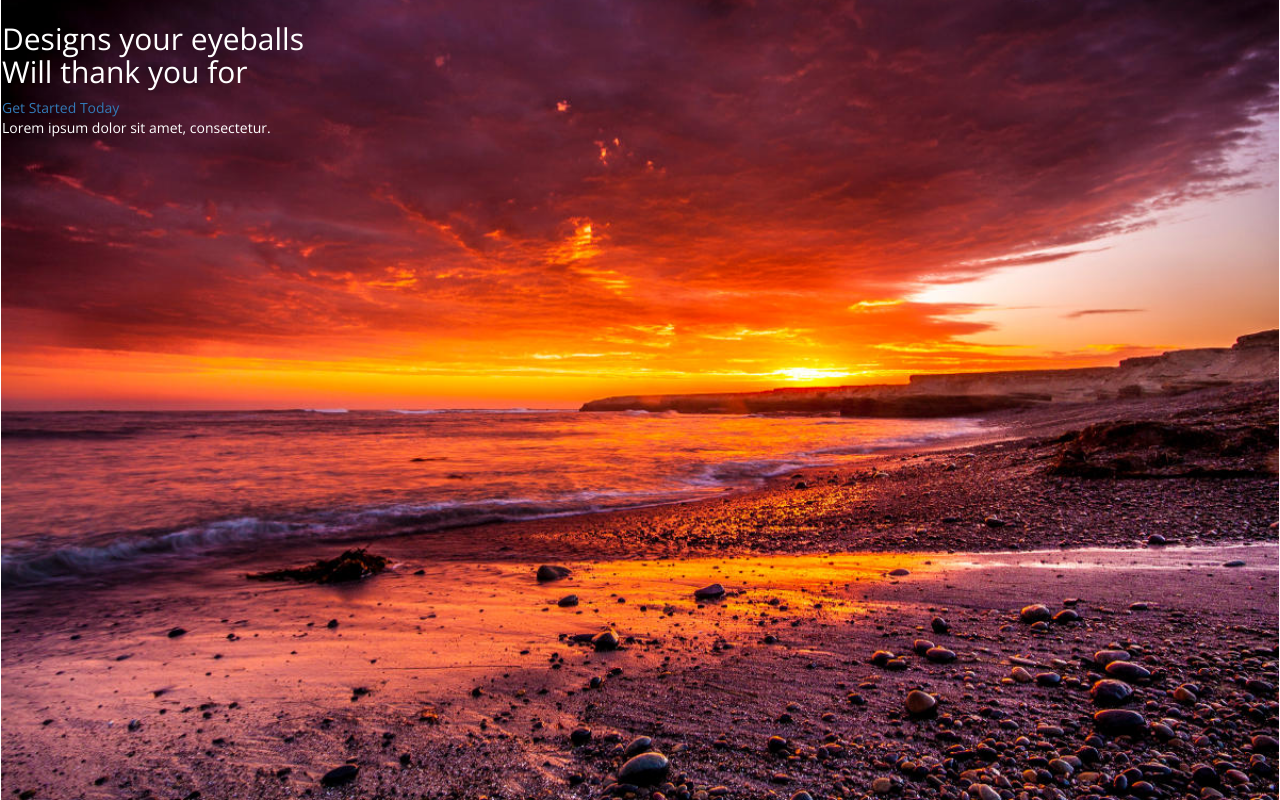
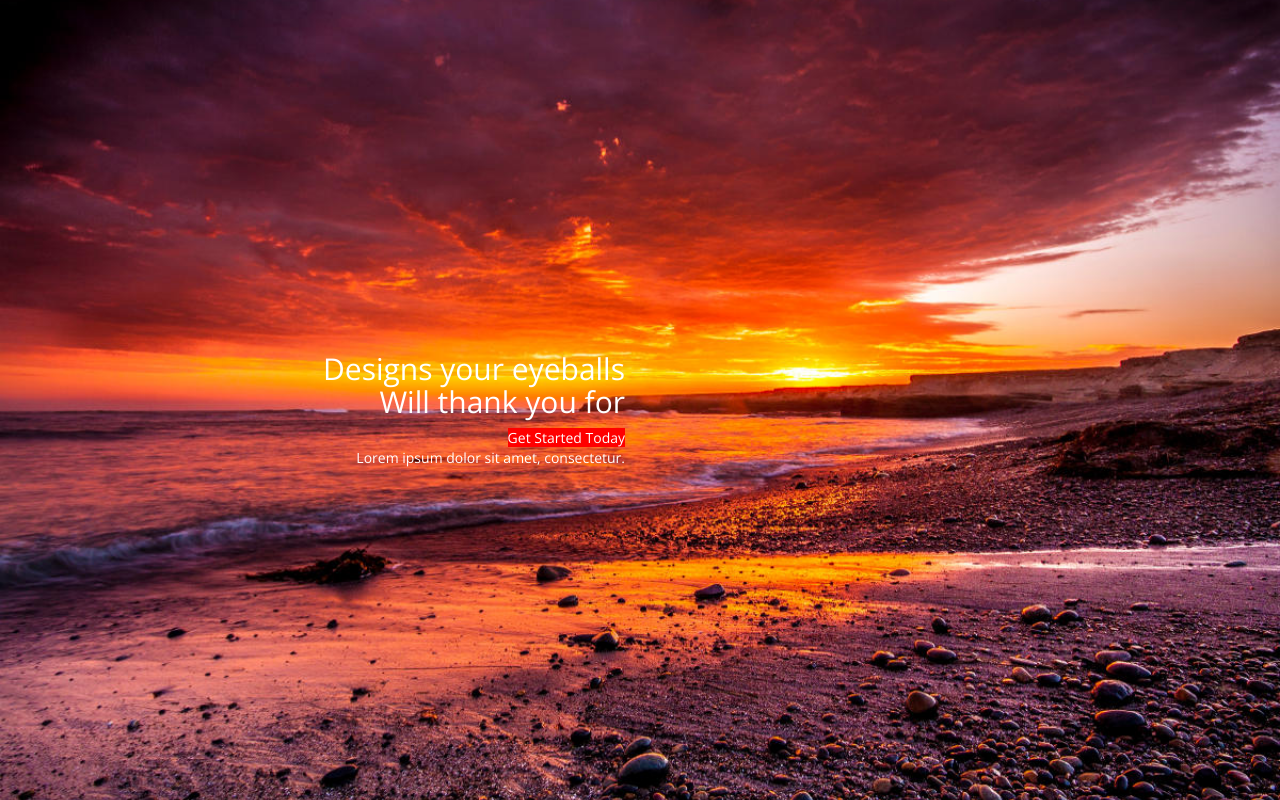
Before and after one commit to deepanmgn/psd2html, a plain HTML site: page index.html in a window 1280 px wide. Drawn offline with nearby package versions, Linux system fonts and the light colour scheme.

Commit message:
Aligning the text in landing slide

```diff
--- a/index.html
+++ b/index.html
@@ -11,13 +11,20 @@
 </head>
 <body>
 	<section id="land">
-	<div class="cont">
-		<h2> Designs your eyeballs <br>
+	<div class="vcenter">
+	<div class="container-fluid">
+		<div class="row">
+			<div class="col-sm-6">
+				<h2> Designs your eyeballs <br>
 		Will thank you for
 		</h2>
 		<a href="">Get Started Today</a>
-		<div class="meta-info">Lorem ipsum dolor sit amet, consectetur. </div>
+		<div class="meta-info">Lorem ipsum dolor sit amet, consectetur.</div>
+			</div>
+			<div class="col-sm-6 hidden-xs"></div>
 		</div>
+	</div>
+</div>
 	</section>
 </body>
 </html>
--- /dev/null
+++ b/styles.scss
@@ -0,0 +1,30 @@
+body {
+	font-family: 'Open Sans', sans-serif;
+}
+
+#land {
+	width: 100%;
+	height: 100vh;
+	background-image: url('sky.jpg');
+	background-size: cover;
+	background-position: 50% 50%;
+	background-repeat: no-repeat;
+	color: #FFFFFF;
+	text-align: right;
+
+	.vcenter {
+		border: 1px solid transparent;
+		position: relative;
+		top: 50%;
+		transform: translateY(-50%);
+	}
+
+
+	.vcenter a {
+		&, &:hover {
+			background-color: #8724CD;
+			color: #FFFFFF;
+			text-decoration: none;
+		}
+	}
+}
```
Also changed, not shown: styles.css, 2 other files.
